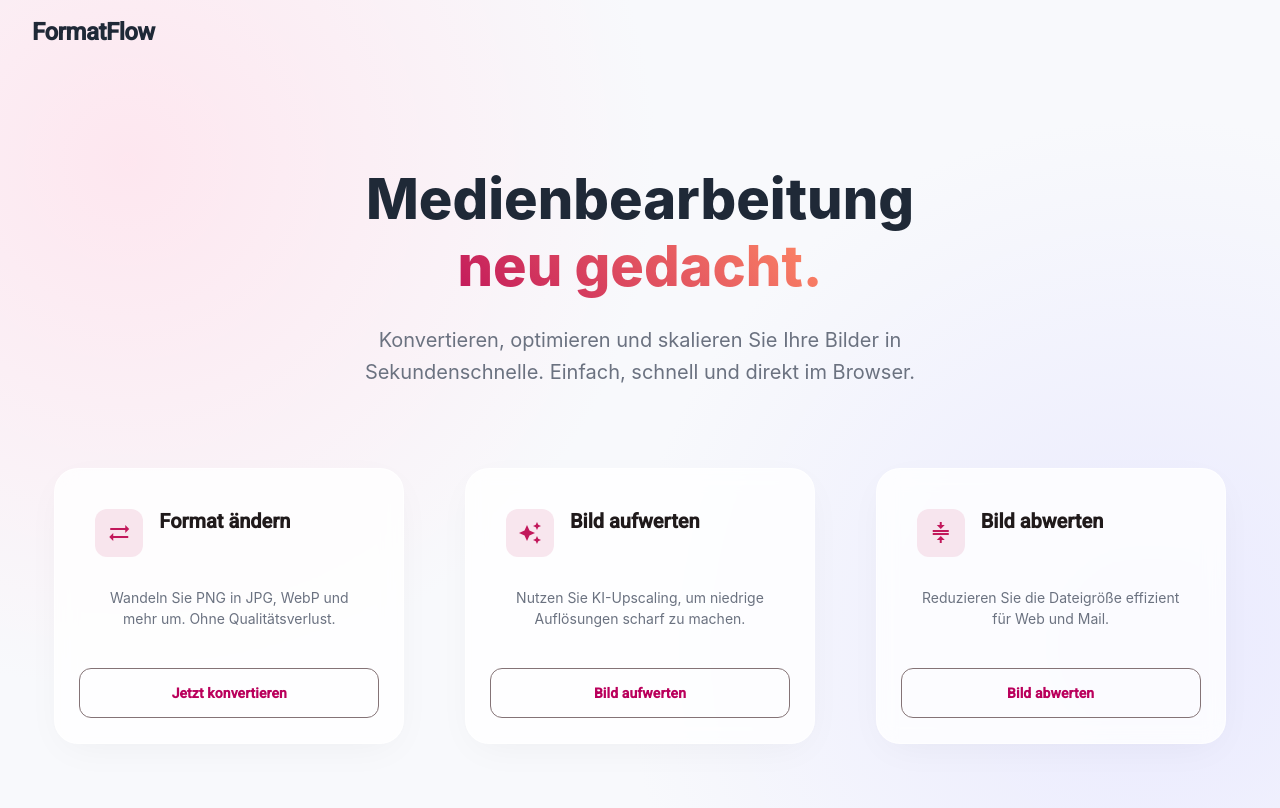
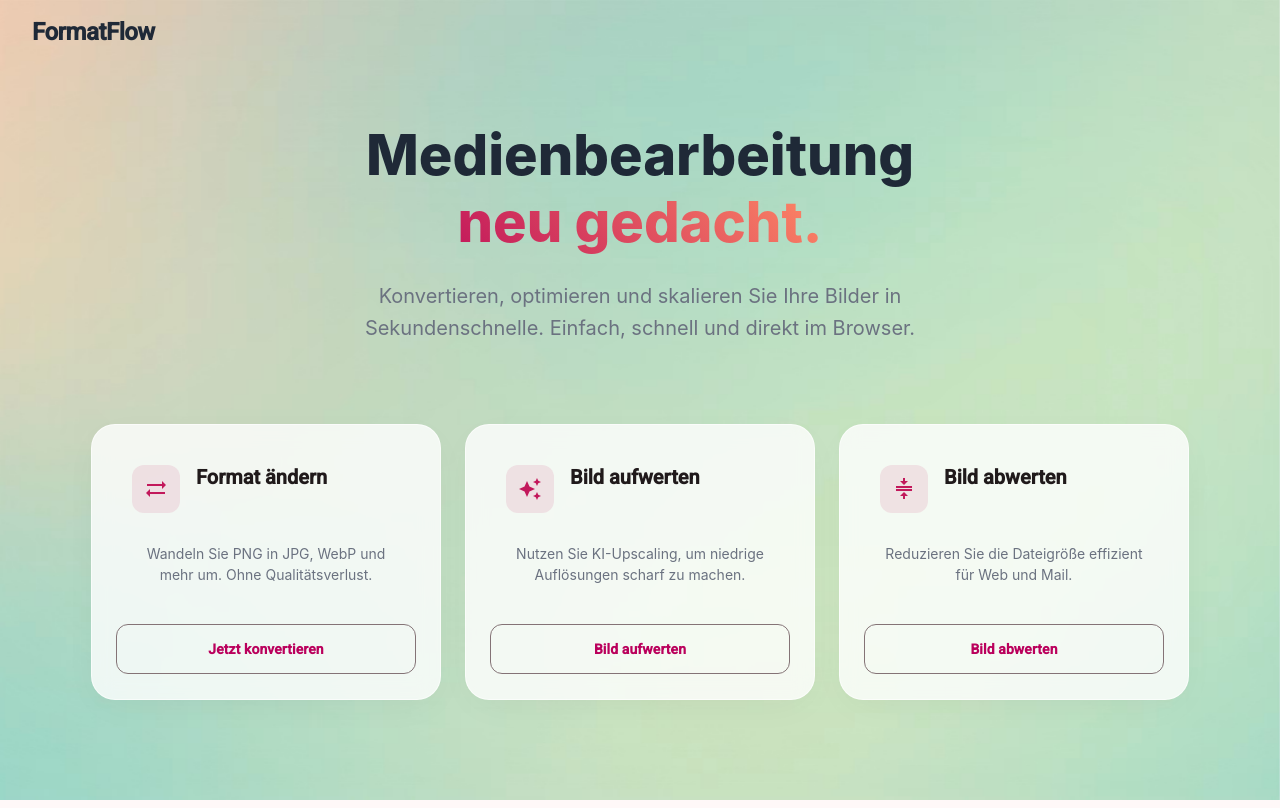
Before and after one commit to nickgoof/formatflow, an Angular app: page /home in a window 1280 px wide. Built offline with nearby package versions, Linux system fonts and the light colour scheme.

Commit message:
hintergrundbild

```diff
--- a/src/app/format-component/format-component.html
+++ b/src/app/format-component/format-component.html
@@ -21,8 +21,8 @@
   <div class="controls-container">
 
     @if (selectedFile) {
-    <div class="format-selector">
-      <span>Umwandeln in:</span>
+    <div class="format-selector" style="margin-bottom: 5px;">
+      <span>Umwandeln in: </span>
       <mat-button-toggle-group [(ngModel)]="targetFormat" name="targetFmt">
         @for (fmt of formats; track fmt) {
         <mat-button-toggle [value]="fmt" [disabled]="fmt === sourceFormat">
@@ -34,7 +34,7 @@
     }
 
     <div class="button-row">
-      <button mat-stroked-button color="primary" (click)="fileUpload.click()">
+      <button mat-stroked-button color="primary" (click)="fileUpload.click()" style="margin-right: 5px;">
         <mat-icon>folder_open</mat-icon>
         Auswählen
       </button>
--- a/src/app/home/home.scss
+++ b/src/app/home/home.scss
@@ -27,16 +27,23 @@ $text-light: #6b7280;
     letter-spacing: -0.5px;
   }
 
-  .spacer { flex: 1 1 auto; }
+  .spacer {
+    flex: 1 1 auto;
+  }
 
-  a { color: $text-dark; font-weight: 500; }
+  a {
+    color: $text-dark;
+    font-weight: 500;
+  }
 }
 
 .main-content {
-  max-width: 1200px;
-  margin: 0 auto;
-  padding: 4rem 2rem;
   text-align: center;
+  /* Zentriert Text und Überschriften */
+  padding: 20px;
+  width: 100%;
+  box-sizing: border-box;
+  /* Verhindert Scrollbars durch Padding */
 }
 
 .hero-header {
@@ -67,10 +74,16 @@ $text-light: #6b7280;
 
 // Das Grid Layout für die Karten
 .action-grid {
-  display: grid;
-  grid-template-columns: repeat(auto-fit, minmax(300px, 1fr));
-  gap: 2rem;
-  justify-items: center;
+  display: flex;
+  /* Macht die Elemente flexibel (nebeneinander) */
+  justify-content: center;
+  /* Zentriert die Karten horizontal */
+  gap: 24px;
+  /* Abstand zwischen den Karten */
+  flex-wrap: wrap;
+  /* Wichtig: Bricht auf kleinen Handys in neue Zeile um */
+  margin-top: 40px;
+  /* Etwas Abstand zur Überschrift */
 }
 
 // Styling der einzelnen Karten
@@ -81,8 +94,8 @@ $text-light: #6b7280;
   padding: 1.5rem;
   background: rgba(255, 255, 255, 0.8); // Leicht transparent
   backdrop-filter: blur(10px); // Glassmorphism Effekt
-  box-shadow: 0 10px 40px -10px rgba(0,0,0,0.05); // Weicher Schatten
-  border: 1px solid rgba(255,255,255,0.6);
+  box-shadow: 0 10px 40px -10px rgba(0, 0, 0, 0.05); // Weicher Schatten
+  border: 1px solid rgba(255, 255, 255, 0.6);
   transition: transform 0.3s ease, box-shadow 0.3s ease;
 
   &:hover {
@@ -102,7 +115,9 @@ $text-light: #6b7280;
     height: 48px;
     margin-bottom: 1rem;
 
-    mat-icon { font-size: 24px; }
+    mat-icon {
+      font-size: 24px;
+    }
   }
 
   mat-card-title {
@@ -136,6 +151,36 @@ $text-light: #6b7280;
 
 // Responsive Anpassung für Handy
 @media (max-width: 768px) {
-  .hero-header h1 { font-size: 2.5rem; }
-  .transparent-nav { padding: 0 1rem; }
+  .hero-header h1 {
+    font-size: 2.5rem;
+  }
+
+  .transparent-nav {
+    padding: 0 1rem;
+  }
 }
+
+.page-background {
+  /* 1. Das Bild definieren */
+  background-image: url('../../../public/photo-1710162734135-8dc148f53abe.jpg');
+  /* Pfad anpassen! */
+
+  /* 2. Sicherstellen, dass es den ganzen Screen füllt */
+  min-height: 100vh;
+  /* Mindestens die Höhe des Viewports */
+  width: 100%;
+
+  /* 3. Bild-Skalierung und Positionierung */
+  background-size: cover;
+  /* Skaliert das Bild, sodass es alles abdeckt (kein Verzerren) */
+  background-position: center;
+  /* Zentriert das Bild */
+  background-repeat: no-repeat;
+  /* Keine Wiederholung */
+  background-attachment: fixed;
+  /* Optional: Bild bleibt beim Scrollen stehen (Parallax-Effekt) */
+
+  /* 4. Layout-Reset für den Inhalt (damit Toolbar oben bleibt) */
+  display: flex;
+  flex-direction: column;
+}
--- a/src/app/pixel-component/pixel-component.html
+++ b/src/app/pixel-component/pixel-component.html
@@ -16,12 +16,13 @@
   </div>
 
   <div class="button-row">
-    <button mat-stroked-button color="primary" (click)="fileUpload.click()">
+    <button mat-stroked-button color="primary" (click)="fileUpload.click()" style="margin-right: 5px;">
       <mat-icon>folder_open</mat-icon>
       Auswählen
     </button>
 
-    <button matButton="filled" color="primary" [disabled]="!selectedFile" (click)="onUpscale()">
+    <button matButton="filled" color="primary" [disabled]="!selectedFile" (click)="onUpscale()"
+      style="margin-right: 5px;">
       Abschicken
       <mat-icon iconPositionEnd>send</mat-icon>
     </button>
@@ -56,12 +57,13 @@
   </div>
 
   <div class="button-row">
-    <button mat-stroked-button color="primary" (click)="fileUpload.click()">
+    <button mat-stroked-button color="primary" (click)="fileUpload.click()" style="margin-right: 5px;">
       <mat-icon>folder_open</mat-icon>
       Auswählen
     </button>
 
-    <button matButton="filled" color="primary" [disabled]="!selectedFile" (click)="onDownscale()">
+    <button matButton="filled" color="primary" [disabled]="!selectedFile" (click)="onDownscale()"
+      style="margin-right: 5px;">
       Abschicken
       <mat-icon iconPositionEnd>send</mat-icon>
     </button>
```
Also changed, not shown: public/photo-1710162734135-8dc148f53abe.jpg (added).
